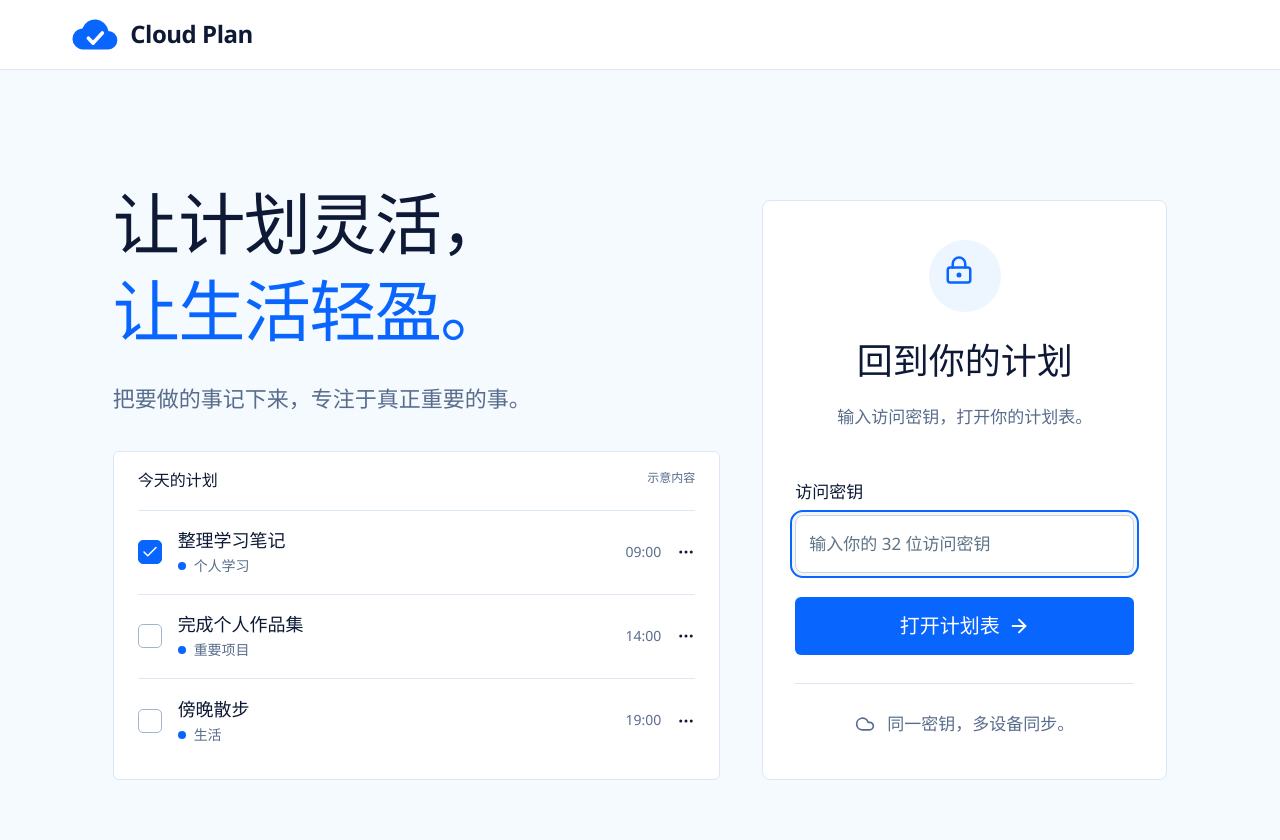
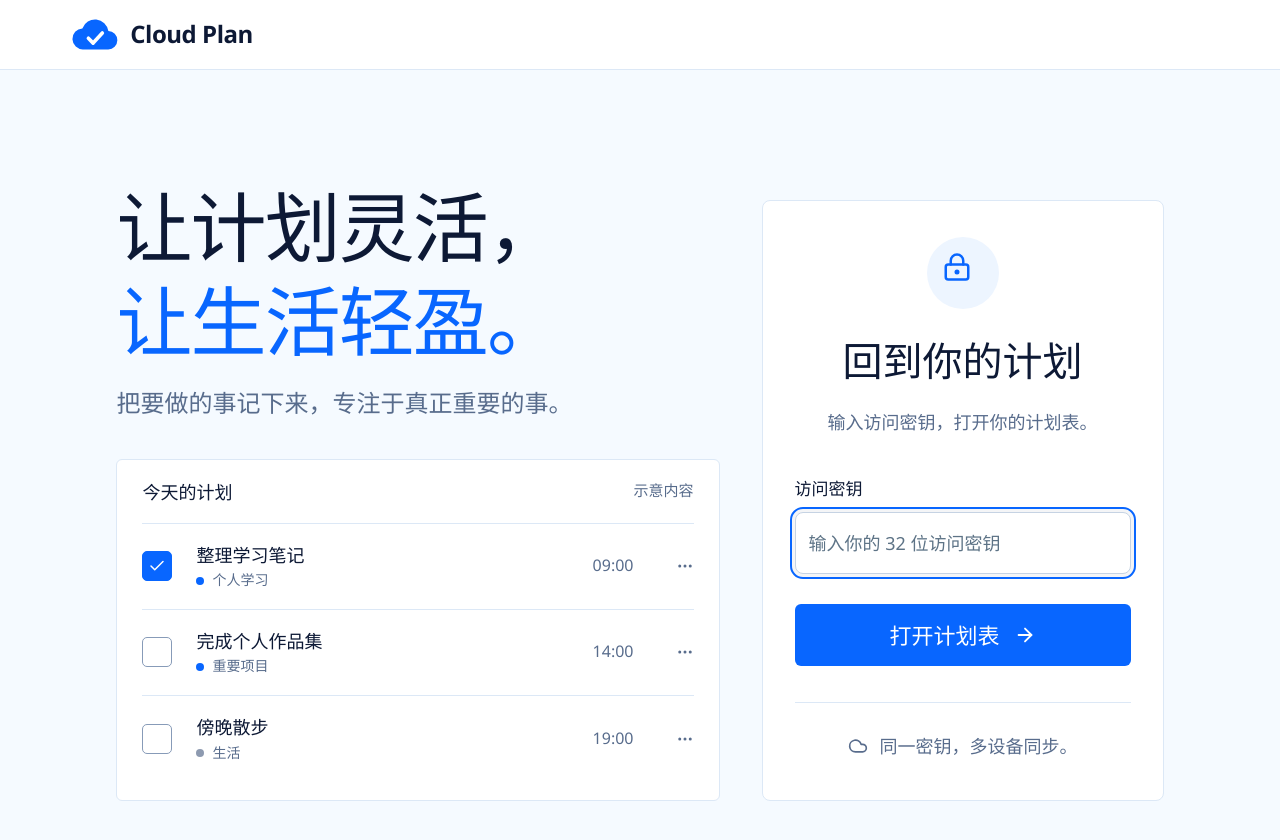
Before and after one commit to Jiangshr-mjl/cloud-plan, a Next.js app: page / in a window 1280 px wide. Shown: the top 840 px of the page. Built offline with nearby package versions, Linux system fonts and the light colour scheme.

Commit message:
Refine welcome proportions for final page review

```diff
--- a/app/redesign.css
+++ b/app/redesign.css
@@ -3872,3 +3872,27 @@ h1,h2,h3 {
  .view-settings .settings-card>.secondary { margin-top: 8px; }
  .view-settings .settings-card dt,.view-settings .settings-card dd { font-size: 17px; }
 }
+
+/* Welcome review: match the approved hero and static task proportions. */
+.welcome .demo-check { flex-shrink: 0; }
+.welcome-demo>div:last-child .demo-task-copy i { background: #8d9ab0; }
+@media(min-width:1201px) {
+  .welcome { padding-inline: 9.1vw; gap: 42px; }
+  .welcome h1 { font-size: clamp(76px,5.55vw,88px); line-height: 1.24; font-weight: 800; }
+  .welcome-copy>.welcome-intro { font-size: 24px; margin: 10px 0 30px; }
+  .welcome-demo { padding: 18px 25px; }
+  .welcome-demo header { font-size: 18px; font-weight: 600; }
+  .welcome-demo header span { font-size: 15px; font-weight: 400; }
+  .welcome-demo>div { min-height: 86px; gap: 24px; }
+  .welcome .demo-check { width: 30px; height: 30px; border-color: #879bb8; }
+  .welcome .demo-check.done { border-color: var(--green); }
+  .welcome-demo time { font-size: 16px; margin-right: 18px; }
+  .welcome-demo>div>svg { color: var(--muted); }
+  .unlock-card { min-height: 584px; }
+  .unlock-card h2 { font-size: 40px; }
+  .unlock-card>p { font-size: 18px; margin-bottom: 24px; }
+  .unlock-card>label { margin-top: 12px; }
+  .unlock-card input { min-height: 62px; font-size: 18px; }
+  .unlock-card>.primary { min-height: 62px; margin-top: 30px; font-size: 22px; gap: 14px; }
+  .unlock-card>.unlock-note { margin: 36px 0 0; padding-top: 26px; }
+}
```
Also changed, not shown: 1 other file (tests, documents, lock files or other folders).
